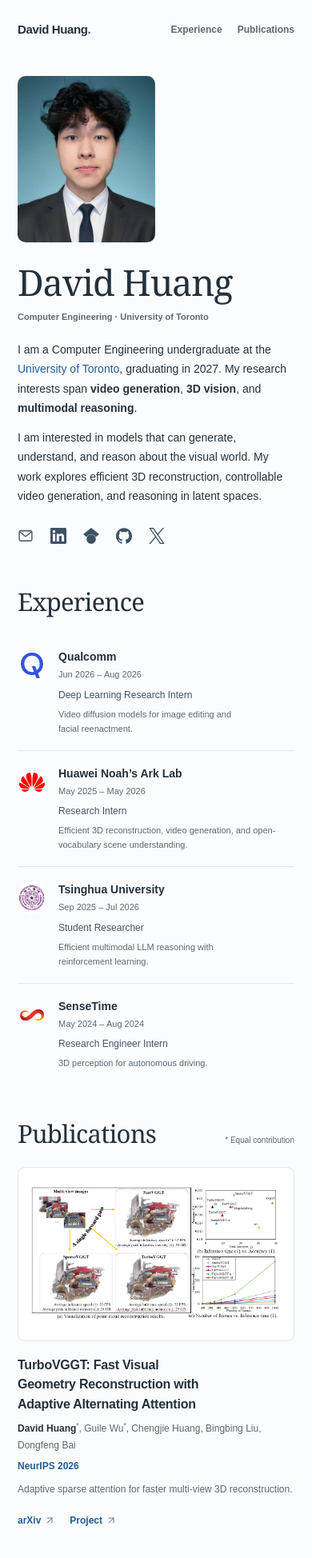
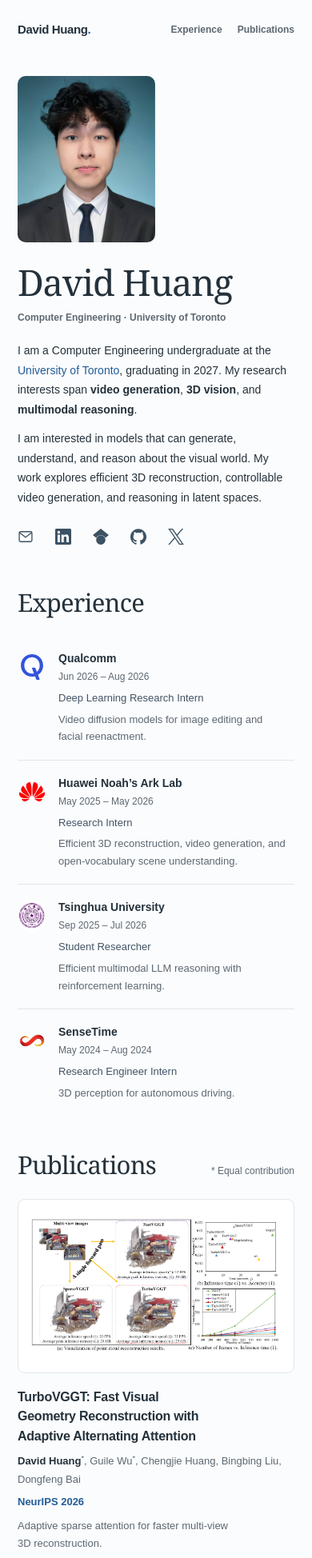
Before and after one commit to Dawae111/Dawae111.github.io, an Astro site: page / in a window 390 px wide. Shown: the top 1948 px of the page at 80% size. Built offline with nearby package versions, Linux system fonts and the light colour scheme; Astro itself is replaced by a stand-in of ours.

Commit message:
Improve text readability and link accessibility

```diff
--- a/src/styles/global.css
+++ b/src/styles/global.css
@@ -50,10 +50,10 @@
   .portrait-wrap { align-self: start; margin-top: 5px; }
   .portrait { width: 218px; height: 280px; border-radius: 13px; object-fit: cover; object-position: center 33%; }
   .intro h1 { font-size: 53px; margin-bottom: 9px; }
-  .intro-affiliation { font-size: 12px; font-weight: 550; color: var(--muted); margin-bottom: 20px; }
+  .intro-affiliation { font-size: 13px; font-weight: 550; color: var(--muted); margin-bottom: 20px; }
   .intro-copy > p:not(.intro-affiliation) { margin-bottom: 12px; }
-  .social-links { display: flex; align-items: center; gap: 5px; flex-wrap: wrap; margin: 15px 0 0 -9px; }
-  .social-link { display: inline-flex; align-items: center; justify-content: center; position: relative; width: 38px; height: 42px; color: #3c5264; border-radius: 7px; transition: color .16s ease, background-color .16s ease; }
+  .social-links { display: flex; align-items: center; gap: 5px; flex-wrap: wrap; margin: 15px 0 0 -12px; }
+  .social-link { display: inline-flex; align-items: center; justify-content: center; position: relative; width: 44px; height: 44px; color: #3c5264; border-radius: 7px; transition: color .16s ease, background-color .16s ease; }
   .social-link:hover { color: var(--blue); background-color: var(--hover); text-decoration: none; }
   .social-tooltip { position: absolute; top: calc(100% + 4px); left: 50%; transform: translateX(-50%); color: white; background: var(--ink); padding: 3px 8px; border-radius: 4px; font-size: 11px; white-space: nowrap; opacity: 0; pointer-events: none; transition: opacity .12s ease; }
   .social-link:hover .social-tooltip, .social-link:focus-visible .social-tooltip { opacity: 1; }
@@ -72,20 +72,22 @@
   .experience-topline h3 a { color: var(--ink); }
   .experience-dates { font-size: 12px; white-space: nowrap; font-variant-numeric: tabular-nums; color: var(--muted); }
   .role { font-size: 13px; color: #435465; margin-top: 1px; }
-  .experience-description { font-size: 12px; color: var(--muted); margin-top: 4px; line-height: 1.65; }
+  .experience-description { font-size: 13px; color: var(--muted); margin-top: 4px; line-height: 1.65; }
   .paper-media { position: relative; overflow: hidden; border-radius: 9px; background: white; border: 1px solid var(--rule); }
   .paper-image-link { display: block; padding: 12px; }
+  /* Keep keyboard focus inside the rounded media container's clipping edge. */
+  .paper-image-link:focus-visible { outline-offset: -4px; border-radius: 8px; }
   .paper-image-link img { width: 100%; height: 176px; object-fit: contain; transition: transform .24s ease; }
   .paper-image-link:hover img { transform: scale(1.025); }
   .paper h3 { font-size: 16px; font-weight: 700; line-height: 1.55; letter-spacing: -.015em; }
   .paper h3 a { color: var(--ink); }
-  .authors { margin-top: 7px; font-size: 12px; color: var(--muted); line-height: 1.75; }
+  .authors { margin-top: 7px; font-size: 13px; color: var(--muted); line-height: 1.75; }
   .authors strong { color: var(--ink); font-weight: 700; }
-  .venue { font-size: 12px; font-weight: 600; color: var(--muted); margin-top: 5px; }
+  .venue { font-size: 13px; font-weight: 600; color: var(--muted); margin-top: 5px; }
   .venue.accepted { color: var(--blue); }
-  .paper-summary { font-size: 12px; margin-top: 8px; color: var(--muted); line-height: 1.7; }
+  .paper-summary { font-size: 13px; margin-top: 8px; color: var(--muted); line-height: 1.7; }
   .paper-links { display: flex; gap: 19px; margin-top: 9px; }
-  .paper-links a { display: inline-flex; gap: 5px; align-items: center; font-size: 12px; font-weight: 650; padding-block: 3px; }
+  .paper-links a { display: inline-flex; min-width: 44px; min-height: 44px; gap: 5px; align-items: center; font-size: 13px; font-weight: 650; padding-block: 3px; }
   .paper-media video { position: absolute; inset: 0; width: 100%; height: 100%; object-fit: contain; background: white; opacity: 0; pointer-events: none; }
   .paper-media.is-playing video { opacity: 1; }
   .video-toggle { position: absolute; bottom: 8px; right: 8px; display: grid; place-items: center; width: 38px; height: 38px; border: 1px solid var(--rule); border-radius: 50%; background: white; color: var(--ink); cursor: pointer; }
@@ -113,28 +115,24 @@
   .portrait-wrap { margin: 0; }
   .portrait { width: 172px; height: 208px; border-radius: 10px; }
   .intro h1 { font-size: 45px; }
-  .intro-affiliation { font-size: 11px; margin-bottom: 18px; }
+  .intro-affiliation { font-size: 12px; margin-bottom: 18px; }
   .social-links { gap: 3px; }
-  .social-link { width: 38px; height: 44px; }
   .section-heading { margin-bottom: 24px; gap: 10px; }
   .section-heading h2 { font-size: 31px; }
-  .section-heading > p { font-size: 10px; }
   .experience-row { grid-template-columns: 36px minmax(0, 1fr); gap: 15px; padding-block: 18px; }
   .org-logo { width: 36px; height: 42px; }
   .org-logo img, .org-logo.qualcomm img, .org-logo.tsinghua img, .org-logo.sensetime img { width: 32px; height: 32px; }
   .experience-topline { display: block; }
   .experience-topline h3 { font-size: 14px; }
-  .experience-dates { font-size: 11px; margin-top: 2px; }
-  .role { font-size: 12px; margin-top: 5px; }
-  .experience-description { font-size: 11px; }
+  .experience-dates { margin-top: 2px; }
+  .role { margin-top: 5px; }
   .research-section { margin-top: 44px; }
   .research-list { gap: 28px; }
   .paper { grid-template-columns: 1fr; gap: 18px; padding-bottom: 28px; }
   .paper-image-link { padding: 16px; }
   .paper-image-link img { height: auto; max-height: 220px; aspect-ratio: 1.7; }
   .paper h3 { font-size: 16px; }
-  .paper-links a { min-height: 40px; }
-  .site-footer { margin-top: 44px; font-size: 11px; }
+  .site-footer { margin-top: 44px; }
 }
 
 @media (prefers-reduced-motion: reduce) {
```
Also changed, not shown: DESIGN.md (+2 -0 lines).
